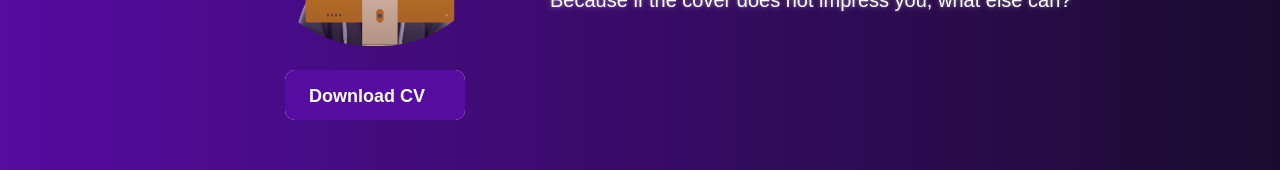
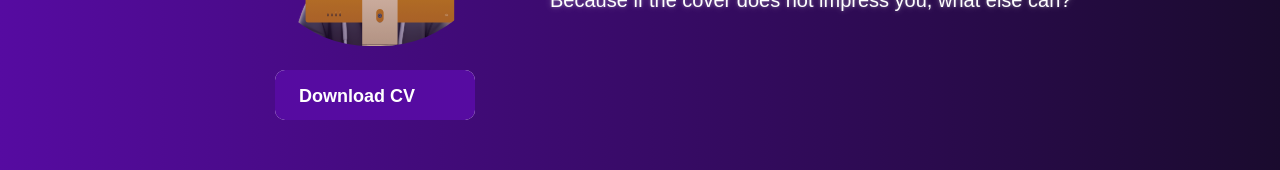
Before and after one commit to kristal7636/kristal-portfolio, a Next.js app: page / in a window 1280 px wide. Shown: the part 369-539 px from the top of the page. Built offline with nearby package versions, Linux system fonts and the light colour scheme; a web font is replaced by a local one.

Commit message:
Download CV button width adjusted

```diff
--- a/src/app/globals.css
+++ b/src/app/globals.css
@@ -425,7 +425,7 @@ h2 {
 }
 
 .glow-on-hover {
-  width: 180px;
+  width: 200px;
   height: 50px;
   border: none;
   outline: none;
```
